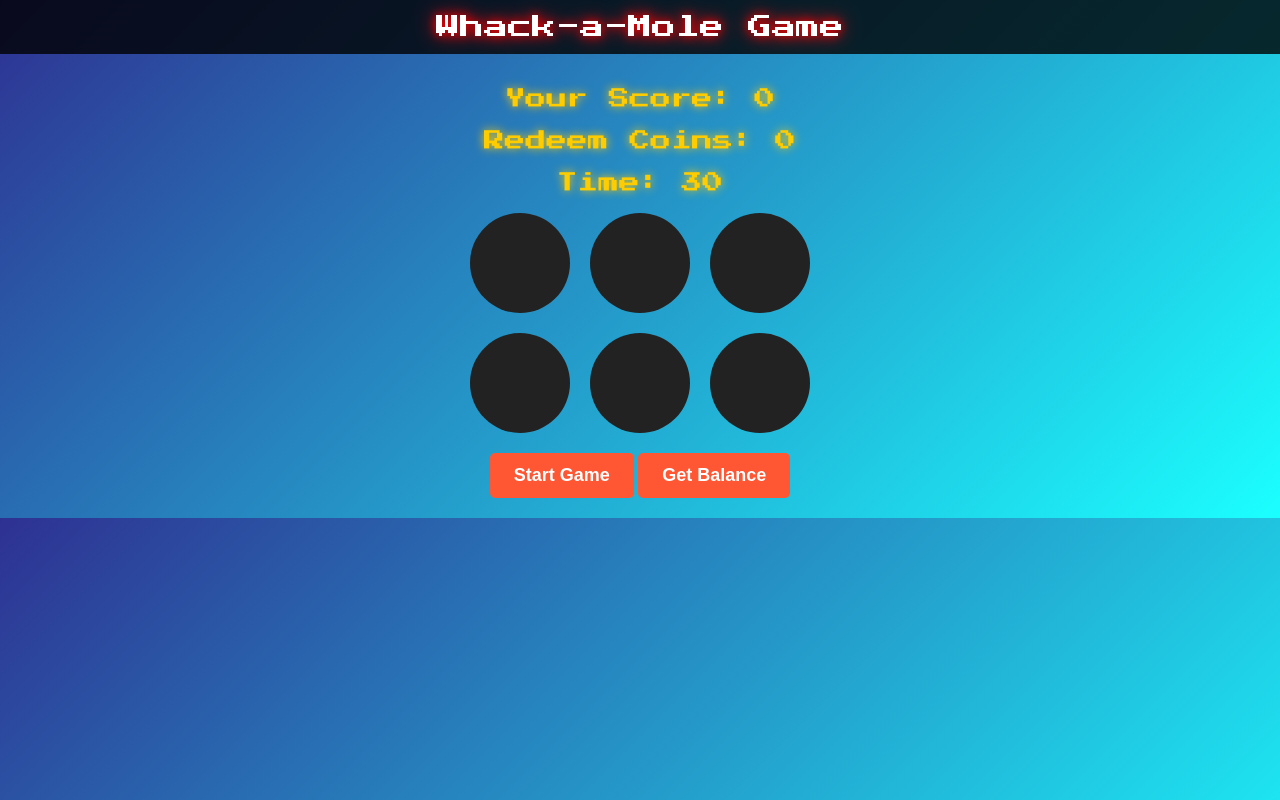
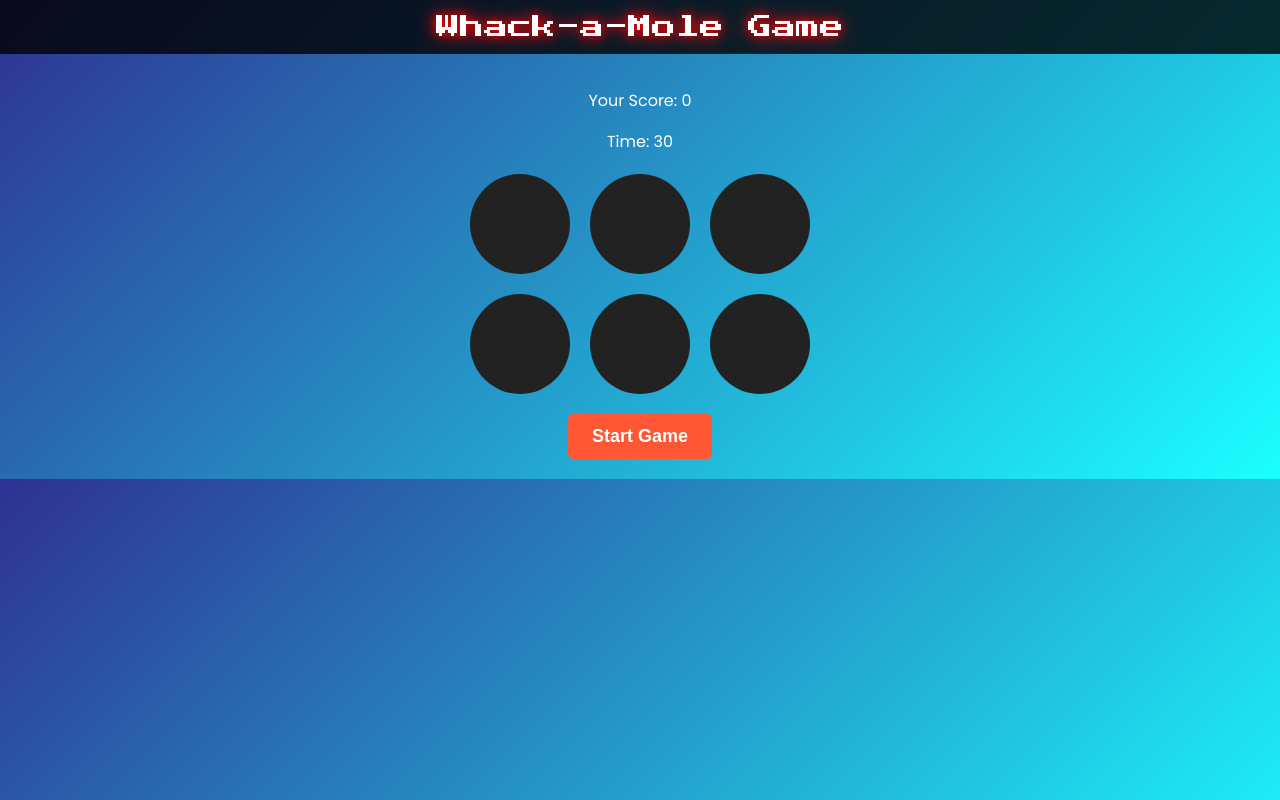
Before and after one commit to rbxworks/rbxworks.github.io, a plain HTML site: page whack-a-mole.html in a window 1280 px wide. Drawn offline with Linux system fonts and the light colour scheme.

Commit message:
Update whack-a-mole.html

```diff
--- a/whack-a-mole.html
+++ b/whack-a-mole.html
@@ -27,14 +27,6 @@
             font-family: 'Press Start 2P', cursive;
             color: #fff;
             text-shadow: 0 0 10px #ff0000, 0 0 20px #ff0000;
-        }
-
-        .redeem-coins {
-            font-size: 1.3rem;
-            font-family: 'Press Start 2P', cursive;
-            color: #ffcc00;
-            text-shadow: 0 0 10px #ffcc00;
-            margin-top: 20px;
         }
 
         .game-container {
@@ -111,9 +103,8 @@
         <script type="text/javascript" src="//www.highperformanceformat.com/9c30ed1ade1ec092b98050a7b8c901a1/invoke.js"></script>
     </div>
 
-    <p class="redeem-coins">Your Score: <span id="score">0</span></p>
-    <p class="redeem-coins">Redeem Coins: <span id="redeemCoins">0</span></p>
-    <p class="redeem-coins">Time: <span id="timer">30</span></p>
+    <p>Your Score: <span id="score">0</span></p>
+    <p>Time: <span id="timer">30</span></p>
 
     <div class="game-container">
         <div class="hole" onclick="whackMole(0)"><div class="mole" id="mole0"></div></div>
@@ -125,7 +116,6 @@
     </div>
 
     <button onclick="startGame()">Start Game</button>
-    <button onclick="redeemPoints()">Get Balance</button>
 
     <!-- Ad (728x90) Below Game -->
     <div class="ad-container">
@@ -139,11 +129,6 @@
             };
         </script>
         <script type="text/javascript" src="//www.highperformanceformat.com/39ec52dc77daee58c5a2b7384152bd54/invoke.js"></script>
-    </div>
-
-    <!-- New Ad Script Below Everything -->
-    <div class="ad-container">
-        <script type='text/javascript' src='//pl26097894.effectiveratecpm.com/8c/e4/db/8ce4dbb327657a662d6ad04afdeaa225.js'></script>
     </div>
 
     <script>
@@ -179,7 +164,6 @@
                     clearInterval(gameInterval);
                     clearInterval(timerInterval);
                     alert("Time's up!");
-                    redeemPoints();
                 }
             }, 1000);
         }
@@ -192,22 +176,6 @@
                 activeMole = -1;
             }
         }
-
-        function redeemPoints() {
-            let redeemCoins = Math.floor(score / 15);
-            if (redeemCoins > 0) {
-                let currentBalance = parseInt(localStorage.getItem("redeemCoins") || 0);
-                localStorage.setItem("redeemCoins", currentBalance + redeemCoins);
-                document.getElementById("redeemCoins").innerText = currentBalance + redeemCoins;
-                alert(`You earned ${redeemCoins} Redeem Coins!`);
-                score = 0;
-                document.getElementById("score").innerText = score;
-            }
-        }
-
-        window.onload = function () {
-            document.getElementById("redeemCoins").innerText = localStorage.getItem("redeemCoins") || 0;
-        };
     </script>
 
 </body>
```
